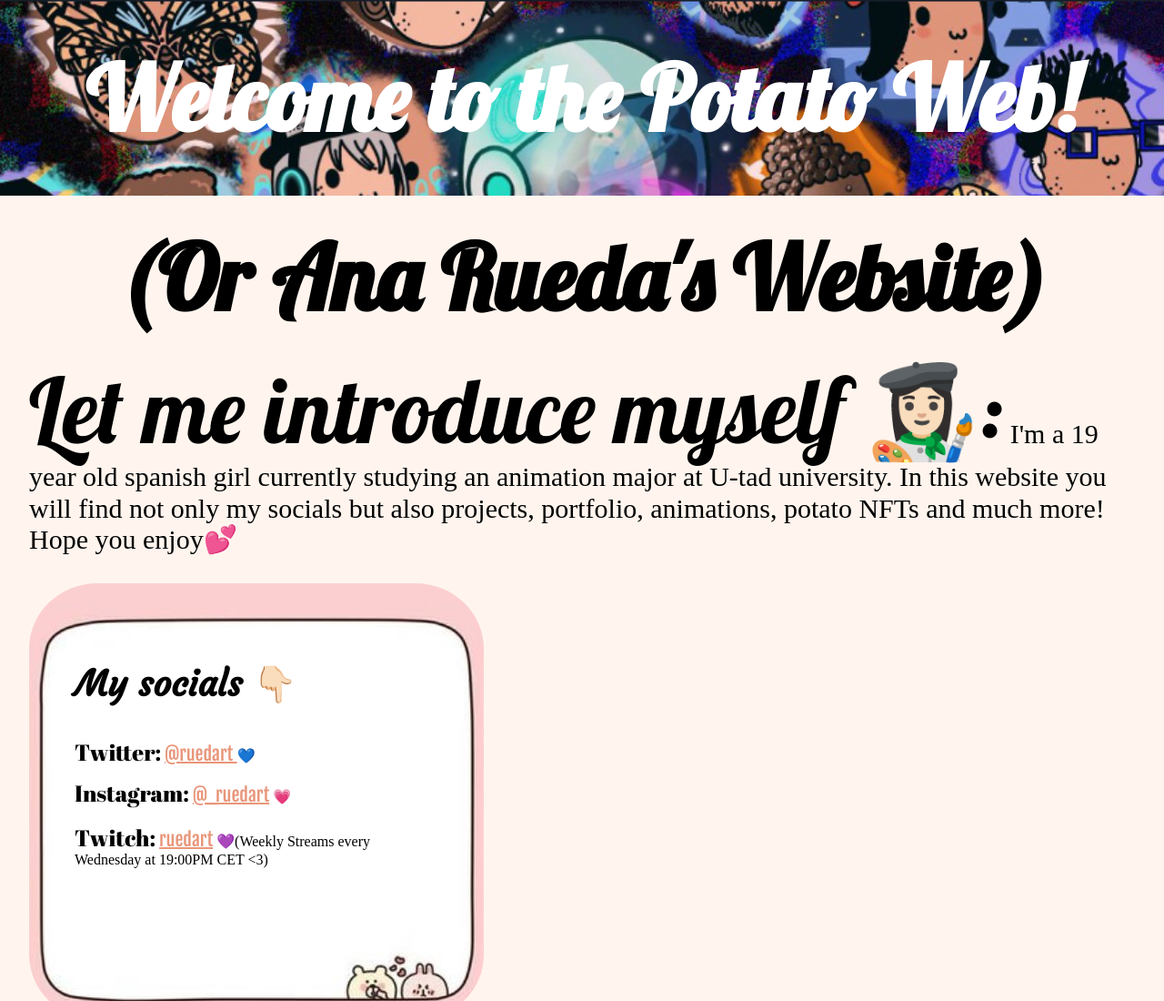
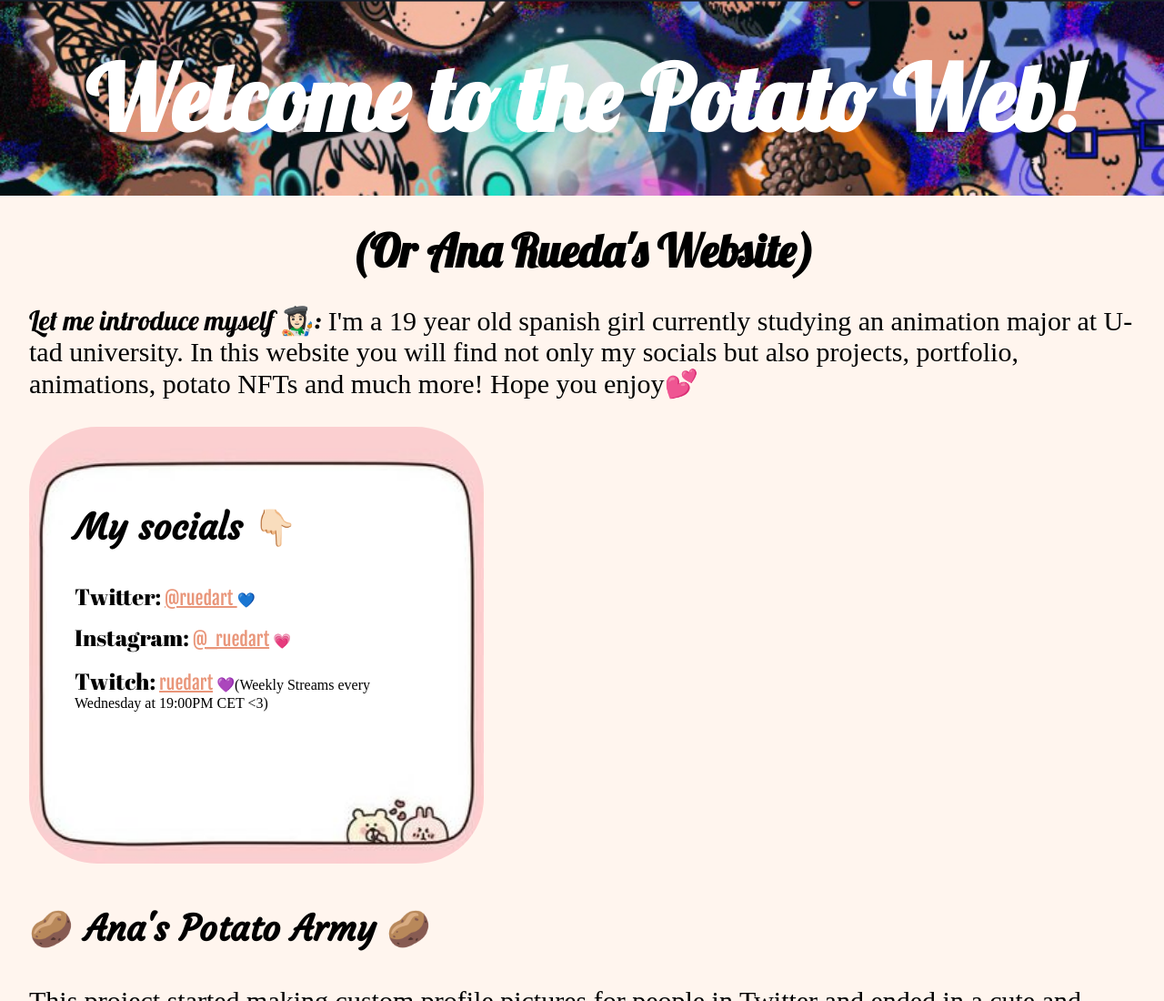
Before and after one commit to anaruedalastra/anarueda.art, a website: page index.html in a window 1280 px wide. Shown: the top 1100 px of the page at 91% size. Drawn offline with nearby package versions, Linux system fonts and the light colour scheme.

Commit message:
font size change

```diff
--- a/index.html
+++ b/index.html
@@ -21,6 +21,18 @@
 			.cool-font {
 				font-family: Lobster, cursive;
 				font-size: 100px;
+				text-align: center;
+				margin: 0;
+			}
+			.cool-fontsmall {
+				font-family: Lobster, cursive;
+				font-size: 30px;
+				text-align: center;
+				margin: 0;
+			}
+			.cool-fontmedium {
+				font-family: Lobster, cursive;
+				font-size: 50px;
 				text-align: center;
 				margin: 0;
 			}
@@ -299,9 +311,9 @@
 		<div class="main-header">
 			<h1 class="cool-font text-white">Welcome to the Potato Web!</h1>
 		</div>
-		<h2 class="cool-font">(Or Ana Rueda's Website)</h2>
+		<h2 class="cool-fontmedium">(Or Ana Rueda's Website)</h2>
 		<p class="ana-usa-google-challenge">
-			<span class="cool-font">Let me introduce myself 👩🏻‍🎨:</span> I'm a 19
+			<span class="cool-fontsmall">Let me introduce myself 👩🏻‍🎨:</span> I'm a 19
 			year old spanish girl currently studying an animation major at U-tad university. In this
 			website you will find not only my socials but also projects,
 			portfolio, animations, potato NFTs and much more! Hope you enjoy💕
```
